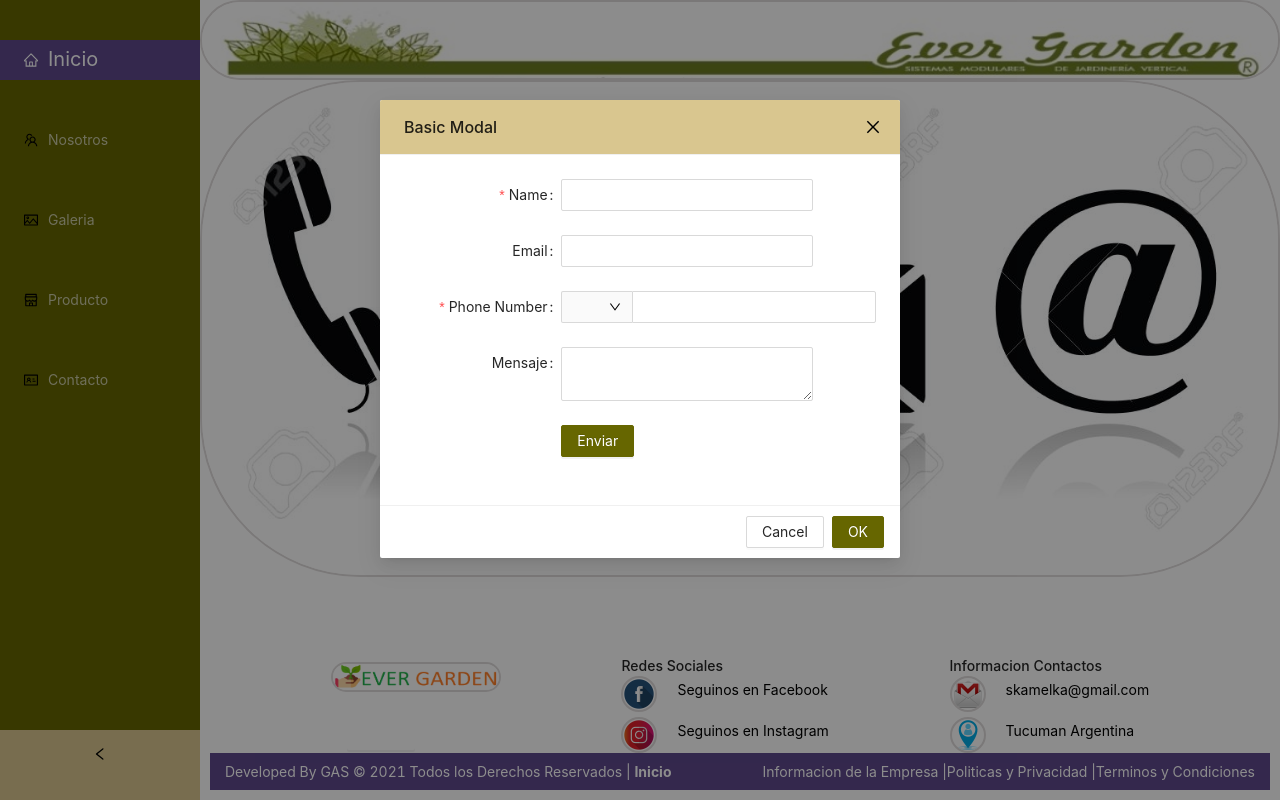
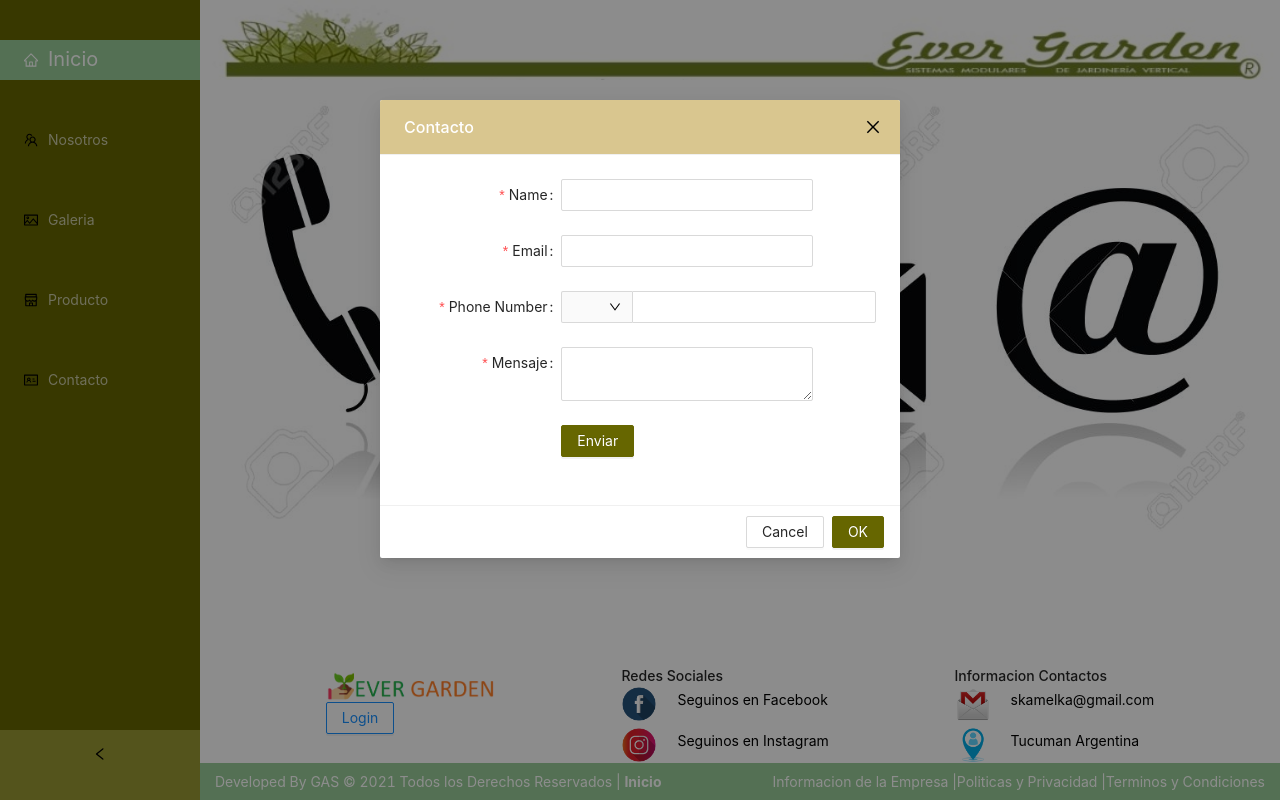
Before and after one commit to andyska/EverGarden-FrontEnd, a React (Create React App) app in the folder my-app/: page /contact in a window 1280 px wide. Built offline with nearby package versions, Linux system fonts and the light colour scheme.

Commit message:
carrousel y otros css

```diff
--- a/my-app/src/components/Card/Card.css
+++ b/my-app/src/components/Card/Card.css
@@ -5,7 +5,7 @@
     overflow: hidden;
     white-space: nowrap;
     text-overflow: ellipsis;
-    background-color: gray;
+    background-color: #99CC99;
 }
 
 .ant-card-head {
@@ -15,7 +15,7 @@
     color: rgba(0, 0, 0, 0.85);
     font-weight: 500;
     font-size: 16px;
-    background:gray;
+    background: #99CC99;
     border-bottom: 1px solid #f0f0f0;
     border-radius: 2px 2px 0 0;
 }
@@ -28,5 +28,5 @@
 }
 
 .ant-card-cover img {
-    border-radius: 15px;
+    object-fit: cover
 }
--- a/my-app/src/components/Card/Card.jsx
+++ b/my-app/src/components/Card/Card.jsx
@@ -1,14 +1,15 @@
 import React from 'react'
-//import './Card.css'
+import './Card.css'
 import { Card } from 'antd';
 import 'antd/dist/antd.css';
-import './Card1.css'
+import './Card.css'
 const { Meta } = Card;
 
 const MyCard = ({info}) =>  {
   //  console.log("dentro e Mycard - info que recibe url ",info.info_url)
   return (
     <Card
+      className="cardCss"
         hoverable
         style={{ width: "fit-content(100)"  }}
         cover={<img alt={""} src={info.info_url} style= {{ width:"auto" , height: "auto" }}/>}
--- a/my-app/src/components/Card/CardProduct.css
+++ b/my-app/src/components/Card/CardProduct.css
@@ -5,18 +5,8 @@
 img {
   width:150px;
   height:150px;
-  border-radius:160px;
-  border:2px solid #dfdbdb;
 }
 
-.github-profile{
-  margin: 1rem;
-}
-
-.info {
-  display: inline-block;
-  margin-left: 10px
-}
 
 .cardStyle {
    margin: 1rem;
--- a/my-app/src/components/Layout/Layout.css
+++ b/my-app/src/components/Layout/Layout.css
@@ -7,13 +7,13 @@
 .ant-layout-header,
 .ant-layout-footer {
   color: #fff;
-  background:gray,
+  background: #7dbcea;
 }
 [data-theme="dark"] .ant-layout-header {
-  background: gray;
+  background: #6aa0c7;
 }
 [data-theme="dark"] .ant-layout-footer {
-  background: gray;
+  background: #6aa0c7;
 }
 .ant-layout-footer {
   line-height: 1.5;
@@ -36,11 +36,11 @@
 .ant-layout-content {
   min-height: 120px;
   color: #fff;
-  line-height: 120px;
-  background: gray(16, 142, 233, 1);
+  line-height: 20px;
+  background: rgba(16, 142, 233, 1);
 }
 [data-theme="dark"] .ant-layout-content {
-  background: gray;
+  background: #107bcb;
 }
 .code-box-demo > .ant-layout + .ant-layout {
   margin-top: 48px;
@@ -61,7 +61,7 @@
 
 .anticon {
   display: inline-block;
-  color: white;
+  color: black;
   font-style: normal;
   line-height: 0;
   text-align: center;
@@ -73,7 +73,7 @@
 }
 
 .ant-menu-dark.ant-menu-dark:not(.ant-menu-horizontal) .ant-menu-item-selected {
-  background-color:gray;
+  background-color:#99CC99;
 }
 
 .ant-menu-dark .ant-menu-item-selected > a, .ant-menu-dark .ant-menu-item-selected > span > a, .ant-menu-dark .ant-menu-item-selected > a:hover, .ant-menu-dark .ant-menu-item-selected > span > a:hover {
@@ -124,7 +124,7 @@ footer {
   width: 100%;
   max-width: 1200px;
   margin: auto;
-  padding: 10px;
+  padding: 0;
 
 }
 
@@ -203,7 +203,7 @@ footer {
 }
 
 .container-footer{
-  background: gray;
+  background: #99CC99;
   margin: auto;
   width: 100%;
 }
--- a/my-app/src/components/Layout/Layout.jsx
+++ b/my-app/src/components/Layout/Layout.jsx
@@ -1,6 +1,7 @@
 import React, { useState, useEffect} from 'react'
 import { Button, Layout, Menu } from 'antd'
-import './Layout_1.css'
+import './Layout.css'
+//import './Layout_1.css'
 import  {NavLink,  Routes, Route} from 'react-router-dom'
 import AboutUs from '../Pages/AboutUs'
 import ContactModal from '../Modal/ContactModal'
--- a/my-app/src/components/Modal/ContactModal.css
+++ b/my-app/src/components/Modal/ContactModal.css
@@ -2,3 +2,20 @@
   width: 100%;
   height: auto;
 }
+
+.ant-modal-title {
+  margin: 0;
+  color: white;
+  font-weight: 500;
+  font-size: 16px;
+  line-height: 22px;
+  word-wrap: break-word;
+}
+
+.ant-modal-header {
+  padding: 16px 24px;
+  color:white;
+  background:#666600;
+  border-bottom: 1px solid#666600;
+  border-radius: 2px 2px 0 0;
+}
--- a/my-app/src/components/Modal/ContactModal.jsx
+++ b/my-app/src/components/Modal/ContactModal.jsx
@@ -3,6 +3,7 @@ import { Modal, Button, Form, Input, Select} from 'antd';
 import imgContacto from '../../images/contacto.jpg'
 import './ContactModal.css'
 import emailjs from 'emailjs-com';
+import icon from '../../images/logo.png'
 
 const layout = {
   labelCol: {
@@ -69,7 +70,7 @@ const ContactModal = (visible) => {
 
         <img className="img-contact" src={imgContacto} alt="" />
 
-      <Modal title="Basic Modal" visible={isModalVisible} onOk={handleOk} onCancel={handleCancel}>
+      <Modal icon= {icon} title="Contacto" visible={isModalVisible} onOk={handleOk} onCancel={handleCancel}>
         <Form {...layout} name="nest-messages" onFinish={onFinish} validateMessages={validateMessages}>
           <Form.Item
             name={['user', 'name']}
@@ -89,6 +90,7 @@ const ContactModal = (visible) => {
             rules={[
               {
                 type: 'email',
+                required: true,
               },
             ]}
           >
@@ -103,7 +105,15 @@ const ContactModal = (visible) => {
             <Input addonBefore={prefixSelector} style={{ width: '100%' }} />
           </Form.Item>
 
-          <Form.Item name={['user', 'introduction']} label="Mensaje">
+          <Form.Item
+            name={['user', 'introduction']}
+            label="Mensaje"
+            rules={[
+              {
+                required: true,
+              },
+            ]}
+            >
             <Input.TextArea />
           </Form.Item>
 
```
